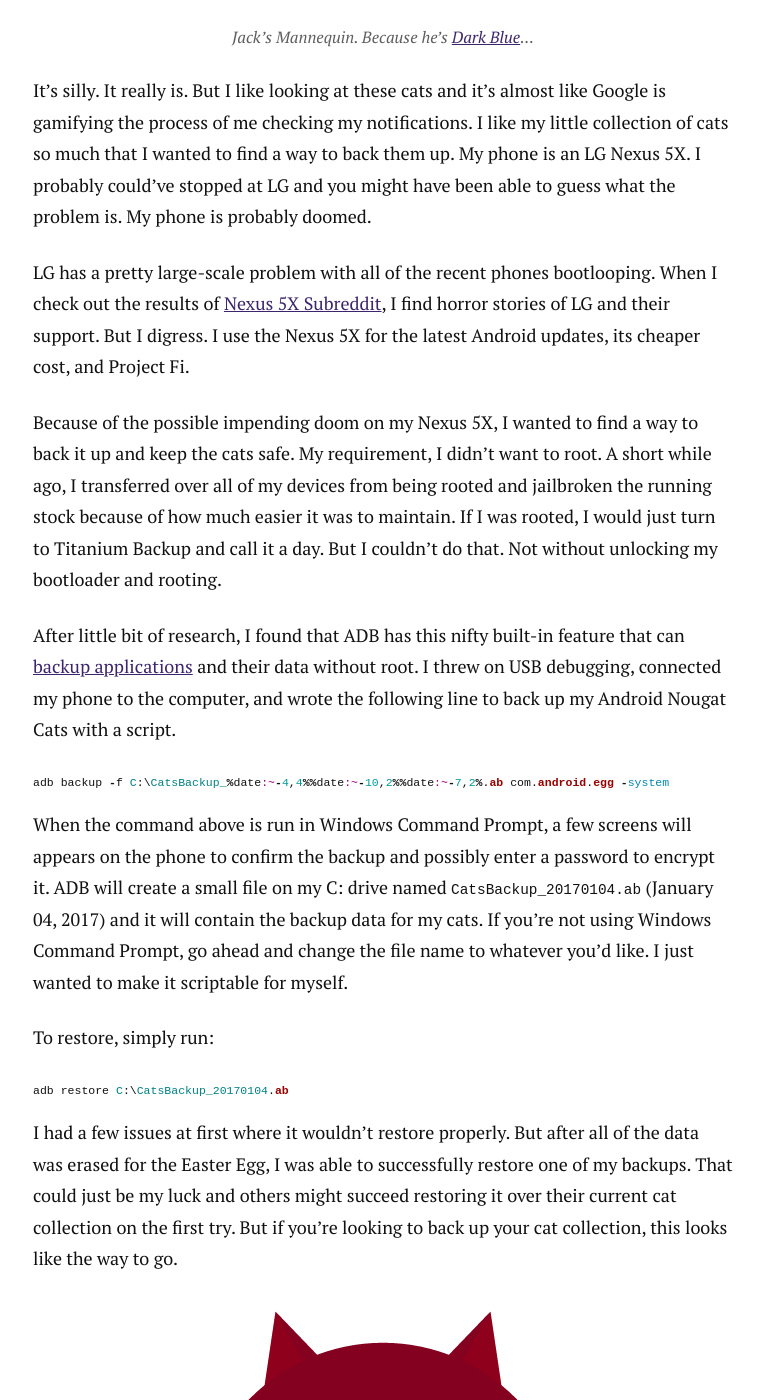
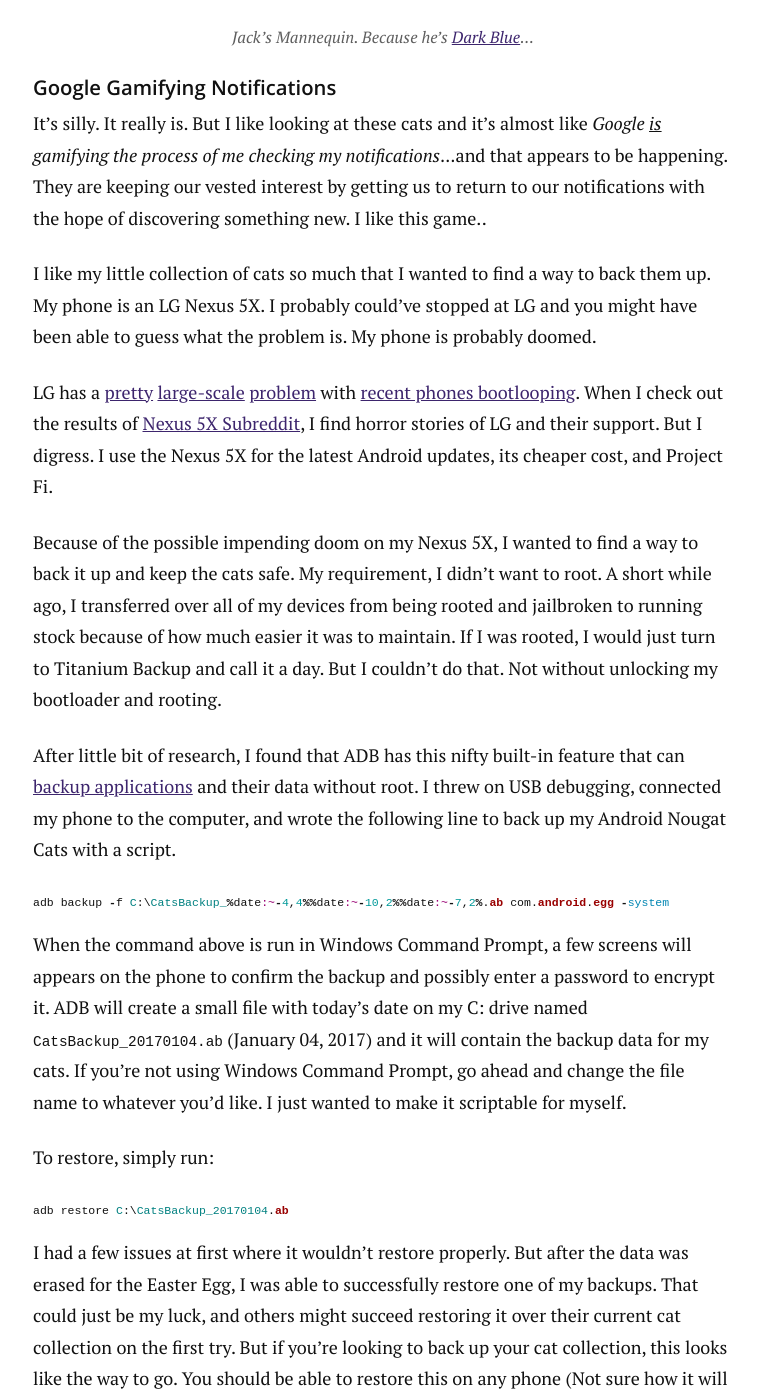
Before and after one commit to aav7fl/website-legacy, a Jekyll site: the page built from _posts/2017-01-04-backing-up-android-nougat-cats.md, in a window 1280 px wide and 1400 px high, scrolled down 2032 px. Shown: the whole window, without its empty margins (257-1021 px from the left). Built offline with Jekyll 4.4.1, drawn with Linux system fonts in a browser that asks for light colours; comment, search, counter and statistics services are not loaded; some of the changed text lies outside the part shown.

Commit message:
Review and edit blog post before posting

````diff
--- a/_posts/2017-01-04-backing-up-android-nougat-cats.md
+++ b/_posts/2017-01-04-backing-up-android-nougat-cats.md
@@ -11,17 +11,21 @@
 meta: "How to back up and restore your cats from the Google Android Nougat Neko Easter Egg without root using ADB."
 ---
 
-Every major release of Android in the past couple years has received Google's Easter egg treatment. They like to sneak in wallpapers, silly animations, or a fun little game. With the release of Android Nougat, the Easter Egg ended up resembling some kind of [Neko Atsume](https://en.wikipedia.org/wiki/Neko_Atsume) themed game.
+Every major release of Android in the past couple years has received Google's Easter Egg treatment. They like to sneak in wallpapers, silly animations, or a fun little game. With the release of Android Nougat (7.0.0), the Easter Egg ended up resembling some kind of [Neko Atsume](https://en.wikipedia.org/wiki/Neko_Atsume) themed game.
 
-The concept is quite simple. After adding the [Easter Egg](http://www.howtogeek.com/269207/how-to-enable-android-nougats-cat-collecting-easter-egg/), the player pulls down their notification menu and selects a piece of food to place out. Certain pieces of food net the player a better chance at catching a cat, but these pieces of food respectively take longer before a cat will eat it. After a cat eats the piece of food, the player will be given a chance of collecting it depending on what piece of food was placed out. If they succeed the check, the player will receive a notification and the cat will appear in their inventory. If they fail, the cat will get away with the food and the player will only find an empty bowl with no notification.
+The concept is quite simple. Once on Android 7.X.X, after [adding the Easter Egg](http://www.howtogeek.com/269207/how-to-enable-android-nougats-cat-collecting-easter-egg/), the player pulls down their notification menu and selects a piece of food to place out. Certain pieces of food net the player a better chance at catching a cat, but these pieces of food respectively take longer before a cat will eat it. After a cat eats the piece of food, the player will be given a chance of catching it depending on what piece of food was placed out. If they succeed the check, the player will receive a notification and the cat will appear in their inventory. If they fail, the cat will get away with the food and the player will only find an empty bowl with no notification.
 
 ![Dark blue cat from Android Nougat Easter Egg](/assets/img/2017/01/bluecat.png)*Jack's Mannequin. Because he's [Dark Blue](https://www.youtube.com/watch?v=P5LjFkibA7w)...*
 
-It's silly. It really is. But I like looking at these cats and it's almost like Google is gamifying the process of me checking my notifications. I like my little collection of cats so much that I wanted to find a way to back them up. My phone is an LG Nexus 5X. I probably could've stopped at LG and you might have been able to guess what the problem is. My phone is probably doomed.
+#### Google Gamifying Notifications
 
-LG has a pretty large-scale problem with all of the recent phones bootlooping. When I check out the results of [Nexus 5X Subreddit](https://www.reddit.com/r/nexus5x/), I find horror stories of LG and their support. But I digress. I use the Nexus 5X for the latest Android updates, its cheaper cost, and Project Fi.
+It's silly. It really is. But I like looking at these cats and it's almost like _Google <u>is</u> gamifying the process of me checking my notifications_...and that appears to be happening. They are keeping our vested interest by getting us to return to our notifications with the hope of discovering something new. I like this game..
 
-Because of the possible impending doom on my Nexus 5X, I wanted to find a way to back it up and keep the cats safe. My requirement, I didn't want to root. A short while ago, I transferred over all of my devices from being rooted and jailbroken the running stock because of how much easier it was to maintain. If I was rooted, I would just turn to Titanium Backup and call it a day. But I couldn't do that. Not without unlocking my bootloader and rooting.
+ I like my little collection of cats so much that I wanted to find a way to back them up. My phone is an LG Nexus 5X. I probably could've stopped at LG and you might have been able to guess what the problem is. My phone is probably doomed.
+
+LG has a [pretty](http://www.techtimes.com/articles/186940/20161125/lg-cant-fix-nexus-5x-bootloop-issue-so-its-offering-full-refunds.htm) [large-scale](http://www.trustedreviews.com/opinions/lg-g4-bootloop-problem-how-to-diagnose-and-fix) [problem](http://www.androidauthority.com/lg-v10-bootloop-problem-711334/) with  [recent phones bootlooping](http://www.androidauthority.com/lg-bootloop-whats-going-on-735474/). When I check out the results of [Nexus 5X Subreddit](https://www.reddit.com/r/nexus5x/), I find horror stories of LG and their support. But I digress. I use the Nexus 5X for the latest Android updates, its cheaper cost, and Project Fi.
+
+Because of the possible impending doom on my Nexus 5X, I wanted to find a way to back it up and keep the cats safe. My requirement, I didn't want to root. A short while ago, I transferred over all of my devices from being rooted and jailbroken to running stock because of how much easier it was to maintain. If I was rooted, I would just turn to Titanium Backup and call it a day. But I couldn't do that. Not without unlocking my bootloader and rooting.
 
 After little bit of research, I found that ADB has this nifty built-in feature that can [backup applications](https://wiki.gentoo.org/wiki/Android/adb) and their data without root.
 I threw on USB debugging, connected my phone to the computer, and wrote the following line to back up my Android Nougat Cats with a script.
@@ -30,7 +34,7 @@
 adb backup -f C:\CatsBackup_%date:~-4,4%%date:~-10,2%%date:~-7,2%.ab com.android.egg -system
 ```
 
-When the command above is run in Windows Command Prompt, a few screens will appears on the phone to confirm the backup and possibly enter a password to encrypt it. ADB will create a small file on my C: drive named `CatsBackup_20170104.ab` (January 04, 2017) and it will contain the backup data for my cats. If you're not using Windows Command Prompt, go ahead and change the file name to whatever you'd like. I just wanted to make it scriptable for myself.
+When the command above is run in Windows Command Prompt, a few screens will appears on the phone to confirm the backup and possibly enter a password to encrypt it. ADB will create a small file with today's date on my C: drive named `CatsBackup_20170104.ab` (January 04, 2017) and it will contain the backup data for my cats. If you're not using Windows Command Prompt, go ahead and change the file name to whatever you'd like. I just wanted to make it scriptable for myself.
 
 To restore, simply run:
 
@@ -38,6 +42,6 @@
 adb restore C:\CatsBackup_20170104.ab
 ```
 
-I had a few issues at first where it wouldn't restore properly. But after all of the data was erased for the Easter Egg, I was able to successfully restore one of my backups. That could just be my luck  and others might succeed restoring it over their current cat collection on the first try. But if you're looking to back up your cat collection, this looks like the way to go.
+I had a few issues at first where it wouldn't restore properly. But after the data was erased for the Easter Egg, I was able to successfully restore one of my backups. That could just be my luck, and others might succeed restoring it over their current cat collection on the first try. But if you're looking to back up your cat collection, this looks like the way to go. You should be able to restore this on any phone (Not sure how it will handle it on a newer version of Android though).
 
 ![Dark red cat from Android Nougat Easter Egg](/assets/img/2017/01/velvetcat.png)*Velvet--for obvious reasons*
````
